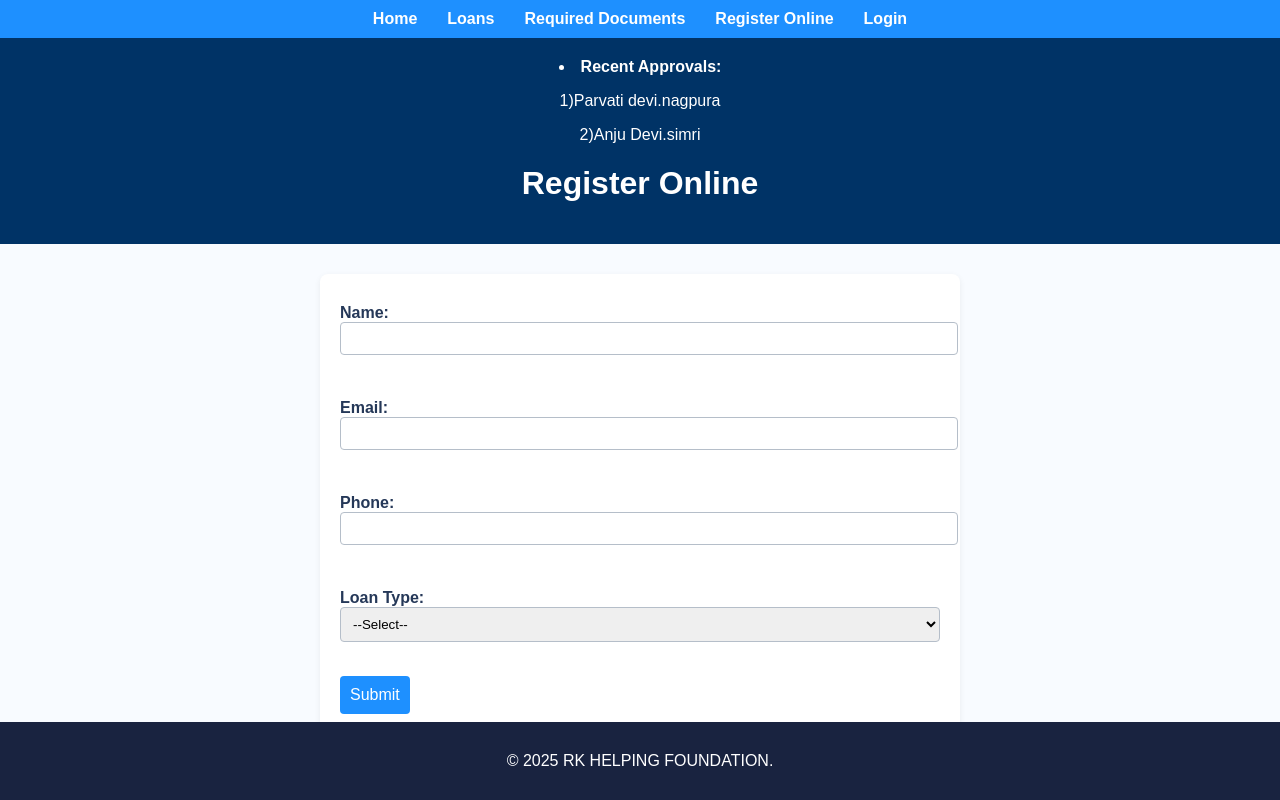
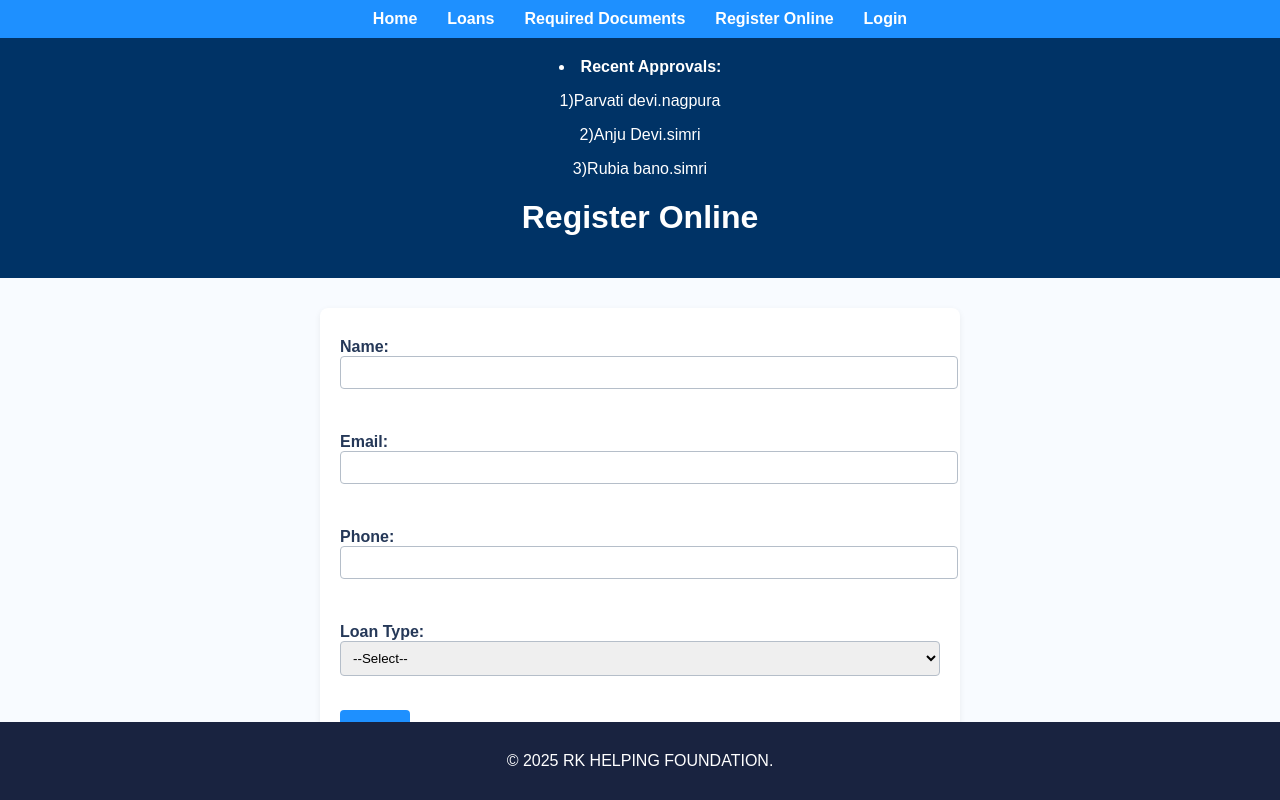
Before and after one commit to Harsharpit/rk-helping-foundation, a plain HTML site: page register.html in a window 1280 px wide. Drawn offline with Linux system fonts and the light colour scheme.

Commit message:
Update register.html

```diff
--- a/register.html
+++ b/register.html
@@ -17,7 +17,7 @@
   </ul>
 </nav>
 <header>
-<li><strong>Recent Approvals: </strong><p>1)Parvati devi.nagpura</p> <p>2)Anju Devi.simri</p></li>
+<li><strong>Recent Approvals: </strong><p>1)Parvati devi.nagpura</p> <p>2)Anju Devi.simri</p> <p>3)Rubia bano.simri</p></li>
   <h1>Register Online</h1>
 </header>
 <section>
```
